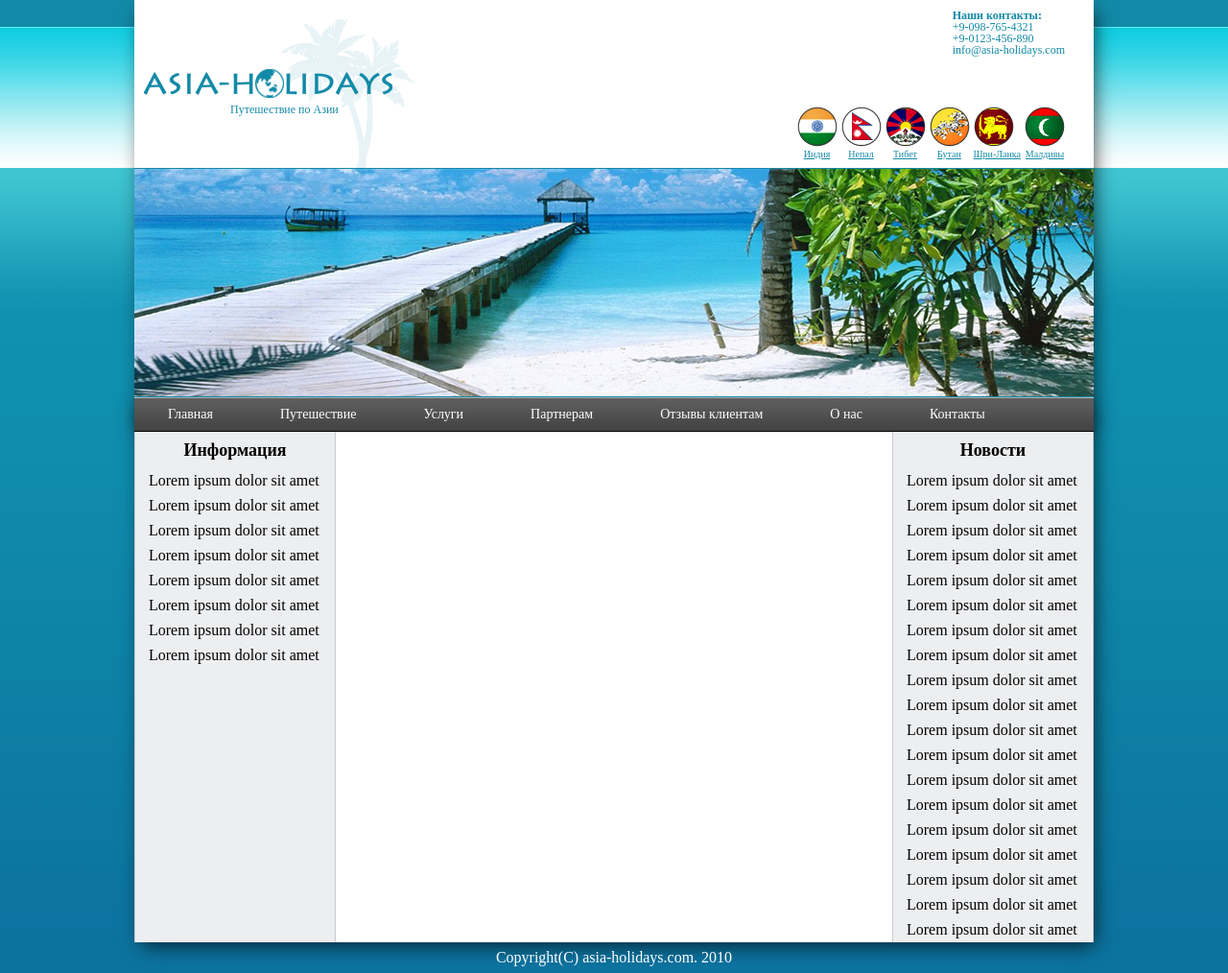
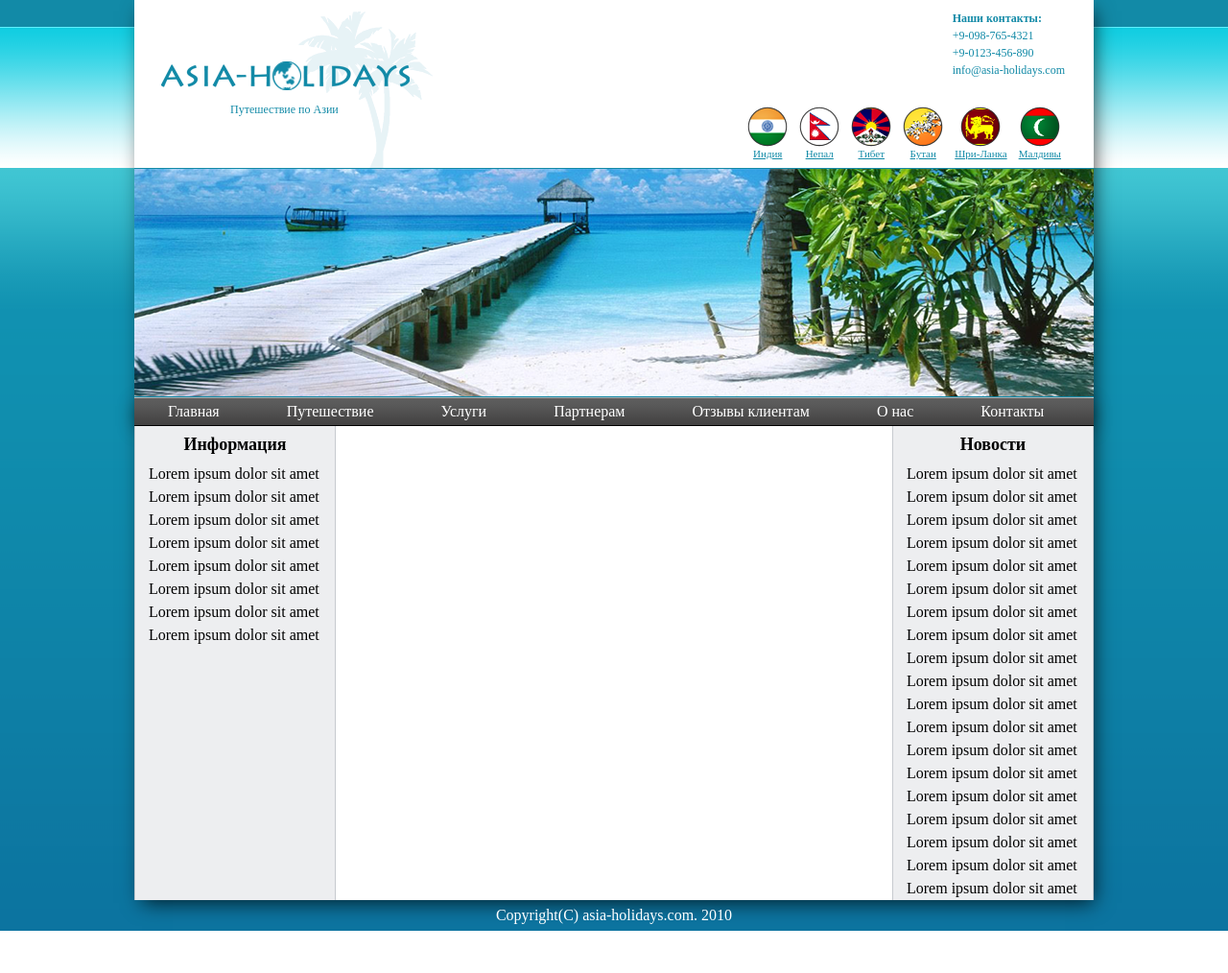
Before and after one commit to Denys-koz/Homework-4, a plain HTML site: page index.html in a window 1280 px wide. Shown: the whole page at 96% size. After the commit the page ends 970 px from the top, so only its background shows below. Drawn offline with Linux system fonts and the light colour scheme.

Commit message:
some changes

```diff
--- a/css/style.css
+++ b/css/style.css
@@ -26,7 +26,7 @@ html,body {
 }
 
 .logo{
-	padding: 20px 10px;
+	padding: 12px 28px;
 }
 
 .trip{
@@ -34,10 +34,13 @@ html,body {
 	left: 100px;
 	bottom: 55px;
 }
+
 .contacts{
 	position: absolute;
 	top:10px;
 	right: 30px;
+	line-height: 18px;
+
 }
 
 header p {
@@ -46,7 +49,7 @@ header p {
 }
 
 header a {
-	font-size: 10px;
+	font-size: 11px;
 	color: #128aa7;
 }
 
@@ -62,6 +65,7 @@ header a {
 
 .contry{
 	display: inline-block;
+	padding: 0 4px;
 }
 
 .contry a{
@@ -86,7 +90,7 @@ ul.menu {
 	background: linear-gradient(to bottom,  #5e5e5e 0%,#595959 26%,#494848 77%,#444343 100%); /* W3C, IE10+, FF16+, Chrome26+, Opera12+, Safari7+ */
 	filter: progid:DXImageTransform.Microsoft.gradient( startColorstr='#5e5e5e', endColorstr='#444343',GradientType=0 ); /* IE6-9 */
     list-style: none;
-    font-size: 14px;
+    font-size: 16px;
     border-bottom: 1px solid black;
     -webkit-box-shadow: 0px 4px 20px -4px rgba(0,0,0,0.75);
 	-moz-box-shadow: 0px 4px 20px -4px rgba(0,0,0,0.75);
@@ -107,7 +111,7 @@ ul.menu > li {
 
 ul.menu > li > a {
     display: block;
-    padding: 10px 35px;
+    padding: 6px 35px;
     color: white;
     text-decoration: none;
 }
@@ -116,8 +120,8 @@ ul.submenu {
     display: none;
     position: absolute;
     width: 145px;
-    top: 35px;
-    left: 0;
+    top: 29px;
+    left: 30px;
     background-color: #303030;
     font-size: 13px;
     -webkit-box-shadow: 4px 7px 20px -4px rgba(0,0,0,0.75);
@@ -156,8 +160,8 @@ ul.menu > li:hover > ul.submenu {
 }
 
 .content p{
-
-	padding:  5px 15px;
+	line-height: 24px;
+	padding:  0 15px;
 }
 
 h2{
--- a/index.html
+++ b/index.html
@@ -25,27 +25,27 @@
 							</div>
 							<div class="contries">
 								<div class="contry">
-									<img src="img/ind_flag.png" alt="ind">
+									<a href=""><img src="img/ind_flag.png" alt="ind"></a>
 									<a href="">Индия</a>
 								</div>
 								<div class="contry">
-									<img src="img/nepal_flag.png" alt="nep">
+									<a href=""><img src="img/nepal_flag.png" alt="nep"></a>
 									<a href="">Непал</a>
 								</div>
 								<div class="contry">
-									<img src="img/tibet_flag.png" alt="tib">
+									<a href=""><img src="img/tibet_flag.png" alt="tib"></a>
 									<a href="">Тибет</a>
 								</div>
 								<div class="contry">
-									<img src="img/bhutan_flag.png" alt="bhu">
+									<a href=""><img src="img/bhutan_flag.png" alt="bhu"></a>
 									<a href="">Бутан</a>
 								</div>
 								<div class="contry">
-									<img src="img/shri_flag.png" alt="shr">
+									<a href=""><img src="img/shri_flag.png" alt="shr"></a>
 									<a href="">Шри-Ланка</a>
 								</div>
 								<div class="contry">
-									<img src="img/maldives.png" alt="mal">
+									<a href=""><img src="img/maldives.png" alt="mal"></a>
 									<a href="">Малдивы</a>
 								</div>
 							</div>
```
